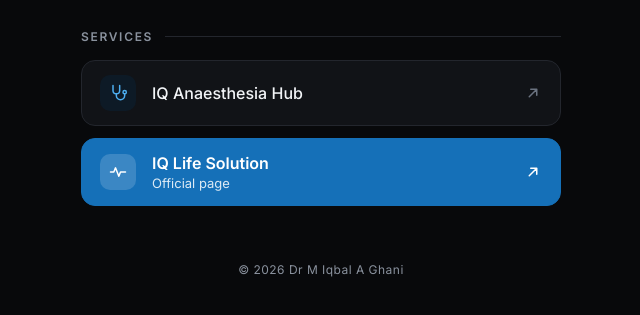
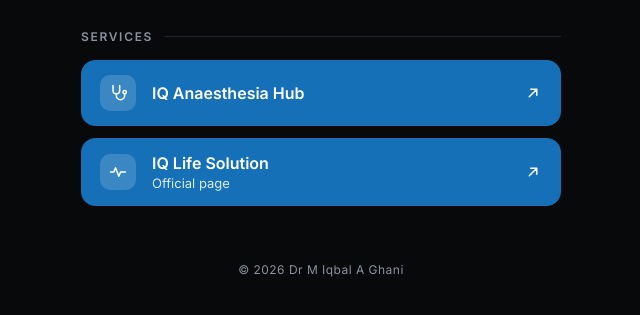
Before and after one commit to silent1412/drmiqbal02, a plain HTML site: page index.html in a window 1280 px wide. Shown: the part 983-1298 px from the top of the page, without its empty margins (319-959 px from the left). Drawn offline with Linux system fonts and the light colour scheme.

Commit message:
Make IQ Anaesthesia Hub blue like IQ Life Solution
Co-Authored-By: Claude Opus 5.5 <noreply@anthropic.com>
Claude-Session: https://claude.ai/code/session_0151rwiLM2BbcoFVzro6FZxU

```diff
--- a/index.html
+++ b/index.html
@@ -114,12 +114,12 @@ nav section{gap:10px !important}
 
 <section aria-labelledby="sec-services" style="width: 100%; display: flex; flex-direction: column; gap: 12px">
 <h2 id="sec-services" style="margin: 0 0 4px; display: flex; align-items: center; gap: 12px; font-size: 12px; font-weight: 600; letter-spacing: 0.14em; text-transform: uppercase; color: #8A929E"><span>Services</span><span aria-hidden="true" style="flex: 1; height: 1px; background: #23262D"></span></h2>
-<a class="lk" href="https://iq-anaesthesia-hub.pages.dev/" target="_blank" rel="noopener" style="display: flex; align-items: center; gap: 16px; min-height: 64px; padding: 14px 18px; box-sizing: border-box; border-radius: 14px; background: #111317; border: 1px solid #23262D; color: #F2F4F7; text-decoration: none">
-<span style="width: 36px; height: 36px; flex-shrink: 0; border-radius: 10px; background: #0D1A26; display: flex; align-items: center; justify-content: center">
-<svg aria-hidden="true" width="20" height="20" viewBox="0 0 24 24" fill="none" stroke="#4DAEF0" stroke-width="1.8" stroke-linecap="round" stroke-linejoin="round"><path d="M6 3v6a4 4 0 0 0 8 0V3"></path><path d="M10 13v2a5 5 0 0 0 10 0v-2"></path><circle cx="20" cy="11" r="2"></circle></svg>
+<a class="lk" href="https://iq-anaesthesia-hub.pages.dev/" target="_blank" rel="noopener" style="display: flex; align-items: center; gap: 16px; min-height: 64px; padding: 14px 18px; box-sizing: border-box; border-radius: 14px; background: #1570B8; border: 1px solid #1570B8; color: #FFFFFF; text-decoration: none">
+<span style="width: 36px; height: 36px; flex-shrink: 0; border-radius: 10px; background: rgba(255,255,255,0.16); display: flex; align-items: center; justify-content: center">
+<svg aria-hidden="true" width="20" height="20" viewBox="0 0 24 24" fill="none" stroke="#FFFFFF" stroke-width="1.8" stroke-linecap="round" stroke-linejoin="round"><path d="M6 3v6a4 4 0 0 0 8 0V3"></path><path d="M10 13v2a5 5 0 0 0 10 0v-2"></path><circle cx="20" cy="11" r="2"></circle></svg>
 </span>
-<span style="flex: 1; font-size: 16px; font-weight: 500">IQ Anaesthesia Hub</span>
-<svg class="arr" aria-hidden="true" width="18" height="18" viewBox="0 0 24 24" fill="none" stroke="currentColor" stroke-width="2" stroke-linecap="round" stroke-linejoin="round" style="color: #6B7380"><path d="M7 17L17 7M9 7h8v8"></path></svg>
+<span style="flex: 1; font-size: 16px; font-weight: 600">IQ Anaesthesia Hub</span>
+<svg class="arr" aria-hidden="true" width="18" height="18" viewBox="0 0 24 24" fill="none" stroke="#FFFFFF" stroke-width="2" stroke-linecap="round" stroke-linejoin="round" style="color: #FFFFFF"><path d="M7 17L17 7M9 7h8v8"></path></svg>
 </a>
 
 <a class="lk" href="https://iqlifesolution.pages.dev/" target="_blank" rel="noopener" style="display: flex; align-items: center; gap: 16px; min-height: 64px; padding: 14px 18px; box-sizing: border-box; border-radius: 14px; background: #1570B8; border: 1px solid #1570B8; color: #FFFFFF; text-decoration: none">
```
